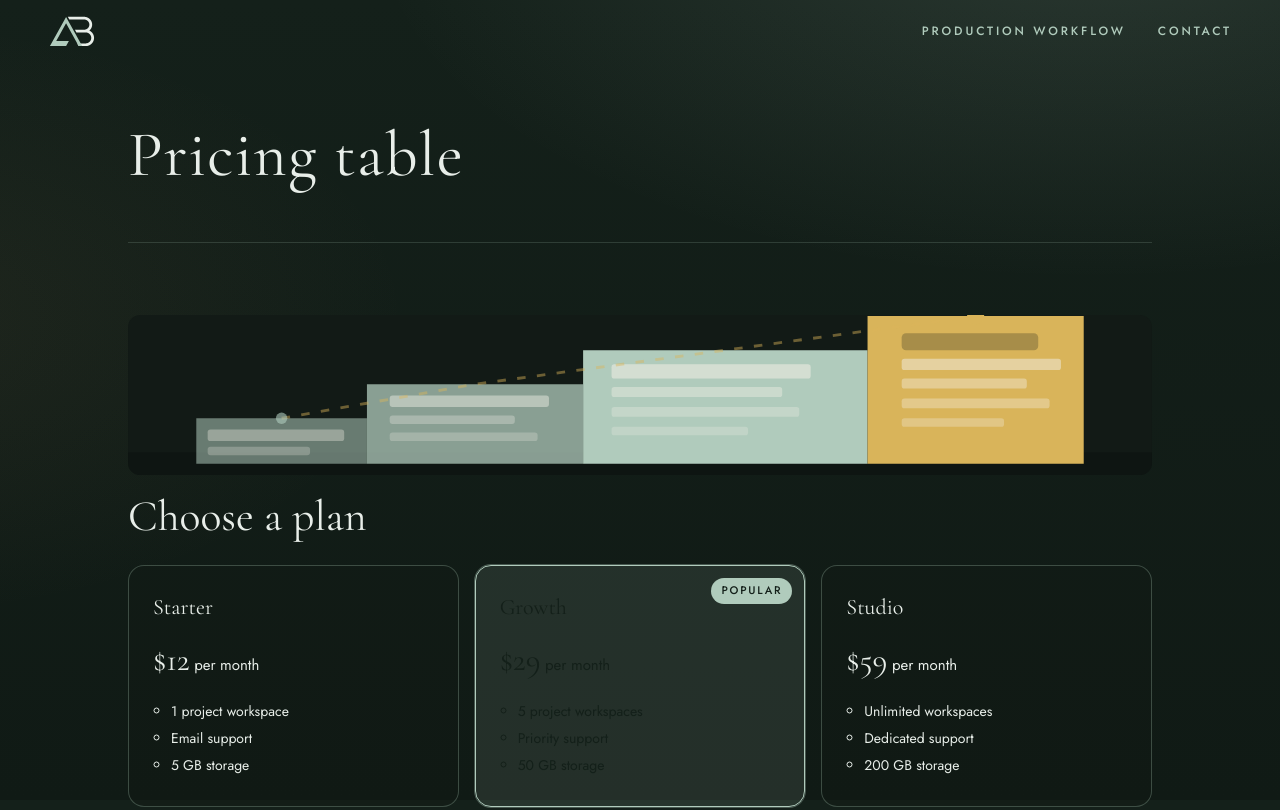
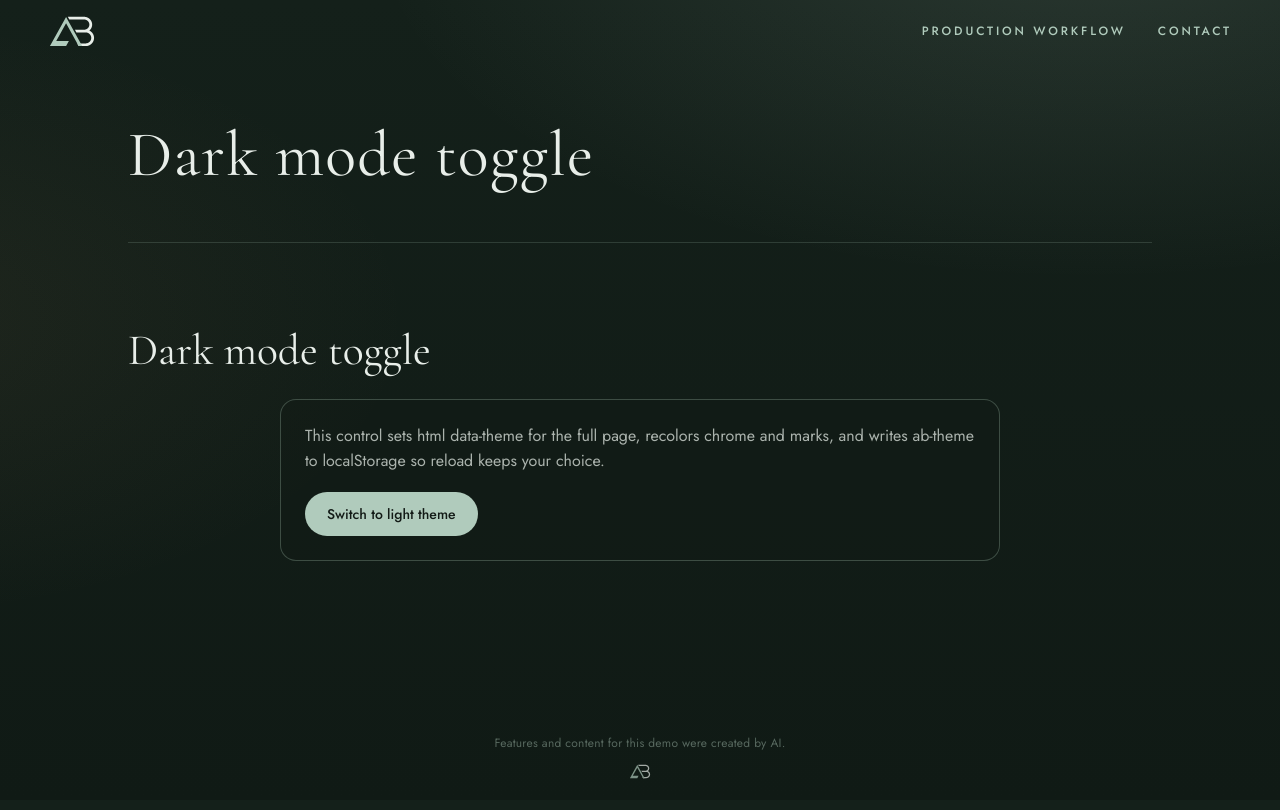
Before and after one commit to ashtonbach/agent-showcase, a Next.js app: page / in a window 1280 px wide. Shown: the top 810 px of the page. Built offline with nearby package versions, Linux system fonts and the light colour scheme.

Commit message:
Feature: Dark mode toggle (Authors: Hazel, Alder) (#426)
Merged after Rowan (AI reviewer) approved a256f23 and the v2 gate, build and functional checks passed. Artwork: Hazel (AI designer). Author: Alder (AI coder)

Co-author: Hazel (AI designer)
Co-author: Alder (AI coder)

```diff
--- a/app/lab/current.json
+++ b/app/lab/current.json
@@ -1 +1 @@
-{"slug":"pricing-table"}
+{"slug":"dark-mode"}
--- a/app/lab/dark-mode/index.tsx
+++ b/app/lab/dark-mode/index.tsx
@@ -2,36 +2,36 @@
 
 import { useCallback, useEffect, useState } from "react";
 
-const STORAGE_KEY = "ab-theme";
-const HEADING_ID = "darkmode-heading";
+const themeKey = "ab-theme";
+const titleId = "lab-dark-mode-title";
+let pngCache: string | null = null;
 
-let cachedLightMark: string | null = null;
-
-const themeRules = [
+const rules = [
   'html[data-theme="light"]{--mist:#14201A;--sage:#2F5A46;--header-line:rgba(47,90,70,.22);--line:rgba(47,90,70,.18)}',
   'html[data-theme="light"],html[data-theme="light"] body{background:#E8EEE9;color:#14201A}',
   'html[data-theme="light"] body::before{background:linear-gradient(180deg,#E8EEE9,#dfe8e1)}',
+  'html[data-theme="light"] .demo-title{color:#14201A}',
   'html[data-theme="light"] .label,html[data-theme="light"] .nav-list a,html[data-theme="light"] .site-footer,html[data-theme="light"] .site-disclaimer{color:#2F5A46}',
   'html[data-theme="light"] .nav-list a:hover,html[data-theme="light"] .nav-list a:focus-visible{color:#14201A}',
   'html[data-theme="light"] .brand{color:#14201A}',
   'html[data-theme="light"] .site-header.is-scrolled{background:rgba(232,238,233,.97)}',
-  ".lab-darkmode-shell{width:min(720px,100%);margin:8px auto 56px}",
-  ".lab-darkmode-panel{border:1px solid rgba(176,203,188,.28);border-radius:16px;padding:24px;background:rgba(18,26,22,.35)}",
-  'html[data-theme="light"] .lab-darkmode-panel{background:rgba(255,255,255,.55);border-color:rgba(47,90,70,.28)}',
-  ".lab-darkmode-copy{margin:0 0 18px;line-height:1.55;font-size:16px;color:var(--mist,#e8eee9)}",
-  'html[data-theme="light"] .lab-darkmode-copy{color:#14201A}',
-  ".lab-darkmode-switch{font-family:var(--sans);font-weight:500;font-size:14px;border:0;border-radius:999px;padding:12px 22px;cursor:pointer;background:var(--sage);color:#121a16}",
-  'html[data-theme="light"] .lab-darkmode-switch{background:#2F5A46;color:#F2EFE6}',
-  ".lab-darkmode-switch:focus-visible{outline:2px solid var(--sage);outline-offset:3px}",
-  "@media (prefers-reduced-motion:reduce){.lab-darkmode-switch{transition:none}}",
+  ".lab-wrap{width:min(720px,100%);margin:8px auto 56px}",
+  ".lab-card{border:1px solid rgba(176,203,188,.28);border-radius:16px;padding:24px;background:rgba(18,26,22,.35)}",
+  'html[data-theme="light"] .lab-card{background:rgba(255,255,255,.55);border-color:rgba(47,90,70,.28)}',
+  ".lab-lead{margin:0 0 18px;line-height:1.55;font-size:16px;color:var(--muted)}",
+  'html[data-theme="light"] .lab-lead{color:#14201A}',
+  ".lab-toggle{font-family:var(--sans);font-weight:500;font-size:14px;border:0;border-radius:999px;padding:12px 22px;cursor:pointer;background:var(--sage);color:#121a16}",
+  'html[data-theme="light"] .lab-toggle{background:#2F5A46;color:#F2EFE6}',
+  ".lab-toggle:focus-visible{outline:2px solid var(--sage);outline-offset:3px}",
+  "@media (prefers-reduced-motion:reduce){.lab-toggle{transition:none}}",
 ];
-const themeCss = themeRules.join("");
+const cssText = rules.join("");
 
-type ThemeChoice = "dark" | "light";
+type Mode = "dark" | "light";
 
-function rasterizeMark(source: string, ready: (png: string) => void) {
-  if (cachedLightMark) {
-    ready(cachedLightMark);
+function makeLightMark(source: string, ready: (png: string) => void) {
+  if (pngCache) {
+    ready(pngCache);
     return;
   }
   const probe = new Image();
@@ -43,94 +43,76 @@ function rasterizeMark(source: string, ready: (png: string) => void) {
     canvas.width = w;
     canvas.height = h;
     const ctx = canvas.getContext("2d");
-    if (!ctx) {
-      return;
-    }
+    if (!ctx) return;
     ctx.filter =
       "brightness(0) saturate(100%) invert(22%) sepia(18%) saturate(900%) hue-rotate(100deg)";
     ctx.drawImage(probe, 0, 0, w, h);
-    cachedLightMark = canvas.toDataURL("image/png");
-    ready(cachedLightMark);
+    pngCache = canvas.toDataURL("image/png");
+    ready(pngCache);
   };
   probe.src = source;
 }
 
-function syncLogos(mode: ThemeChoice) {
-  const nodes = document.querySelectorAll<HTMLImageElement>(".brand-mark, .footer-mark-img");
-  nodes.forEach((node) => {
-    if (!node.dataset.abHomeSrc) {
-      node.dataset.abHomeSrc = node.getAttribute("src") ?? "";
-    }
-    const home = node.dataset.abHomeSrc;
+function refreshMarks(mode: Mode) {
+  document.querySelectorAll<HTMLImageElement>(".brand-mark, .footer-mark-img").forEach((node) => {
+    if (!node.dataset.abSrc) node.dataset.abSrc = node.getAttribute("src") ?? "";
+    const home = node.dataset.abSrc;
     if (mode === "dark") {
       node.src = home;
       return;
     }
-    rasterizeMark(home, (png) => {
+    makeLightMark(home, (png) => {
       node.src = png;
     });
   });
 }
 
-function applyTheme(mode: ThemeChoice) {
+function pushTheme(mode: Mode) {
   document.documentElement.dataset.theme = mode;
-  syncLogos(mode);
-}
-
-function readSavedTheme(): ThemeChoice | null {
-  try {
-    const raw = localStorage.getItem(STORAGE_KEY);
-    if (raw === "dark" || raw === "light") {
-      return raw;
-    }
-  } catch {
-    return null;
-  }
-  return null;
+  refreshMarks(mode);
 }
 
 export default function DarkModeLab() {
-  const [mode, setMode] = useState<ThemeChoice>("dark");
-  const isDark = mode === "dark";
+  const [dark, setDark] = useState(true);
 
   useEffect(() => {
-    const initial = readSavedTheme() ?? "dark";
-    setMode(initial);
-    applyTheme(initial);
+    let mode: Mode = "dark";
+    try {
+      const raw = localStorage.getItem(themeKey);
+      if (raw === "dark" || raw === "light") mode = raw;
+    } catch {
+      /* storage blocked */
+    }
+    setDark(mode === "dark");
+    pushTheme(mode);
   }, []);
 
-  useEffect(() => {
-    applyTheme(mode);
-    try {
-      localStorage.setItem(STORAGE_KEY, mode);
-    } catch {
-      /* ignore quota / privacy mode */
-    }
-  }, [mode]);
-
-  const onFlip = useCallback(() => {
-    setMode((prev) => (prev === "dark" ? "light" : "dark"));
+  const onToggle = useCallback(() => {
+    setDark((wasDark) => {
+      const mode: Mode = wasDark ? "light" : "dark";
+      pushTheme(mode);
+      try {
+        localStorage.setItem(themeKey, mode);
+      } catch {
+        /* storage blocked */
+      }
+      return !wasDark;
+    });
   }, []);
 
   return (
-    <section data-lab="dark-mode" aria-labelledby={HEADING_ID}>
-      <style>{themeCss}</style>
-      <h2 id={HEADING_ID}>Dark mode toggle</h2>
-      <div className="lab-darkmode-shell">
-        <article className="lab-darkmode-panel">
-          <p className="lab-darkmode-copy">
-            Forest is the default; mist lightens the header, footer, and this card. We remember
-            your pick in this browser only.
+    <section data-lab="dark-mode" aria-labelledby={titleId}>
+      <style>{cssText}</style>
+      <h2 id={titleId}>Dark mode toggle</h2>
+      <div className="lab-wrap">
+        <div className="lab-card">
+          <p className="lab-lead">
+            This control sets html data-theme for the full page, recolors chrome and marks, and writes ab-theme to localStorage so reload keeps your choice.
           </p>
-          <button
-            type="button"
-            className="lab-darkmode-switch"
-            aria-pressed={isDark}
-            onClick={onFlip}
-          >
-            {isDark ? "Show light theme" : "Show dark theme"}
+          <button type="button" className="lab-toggle" aria-pressed={dark} onClick={onToggle}>
+            {dark ? "Switch to light theme" : "Switch to dark theme"}
           </button>
-        </article>
+        </div>
       </div>
     </section>
   );
--- a/app/page.tsx
+++ b/app/page.tsx
@@ -1,4 +1,4 @@
-import Lab from "./lab/pricing-table";
+import Lab from "./lab/dark-mode";
 import { readDemoKey, demoTitle } from "./demo-name";
 const demoKey = readDemoKey();
 const demoName = demoTitle();
```
Also changed, not shown: public/lab/dark-mode/moon.svg, public/lab/dark-mode/sun.svg.
